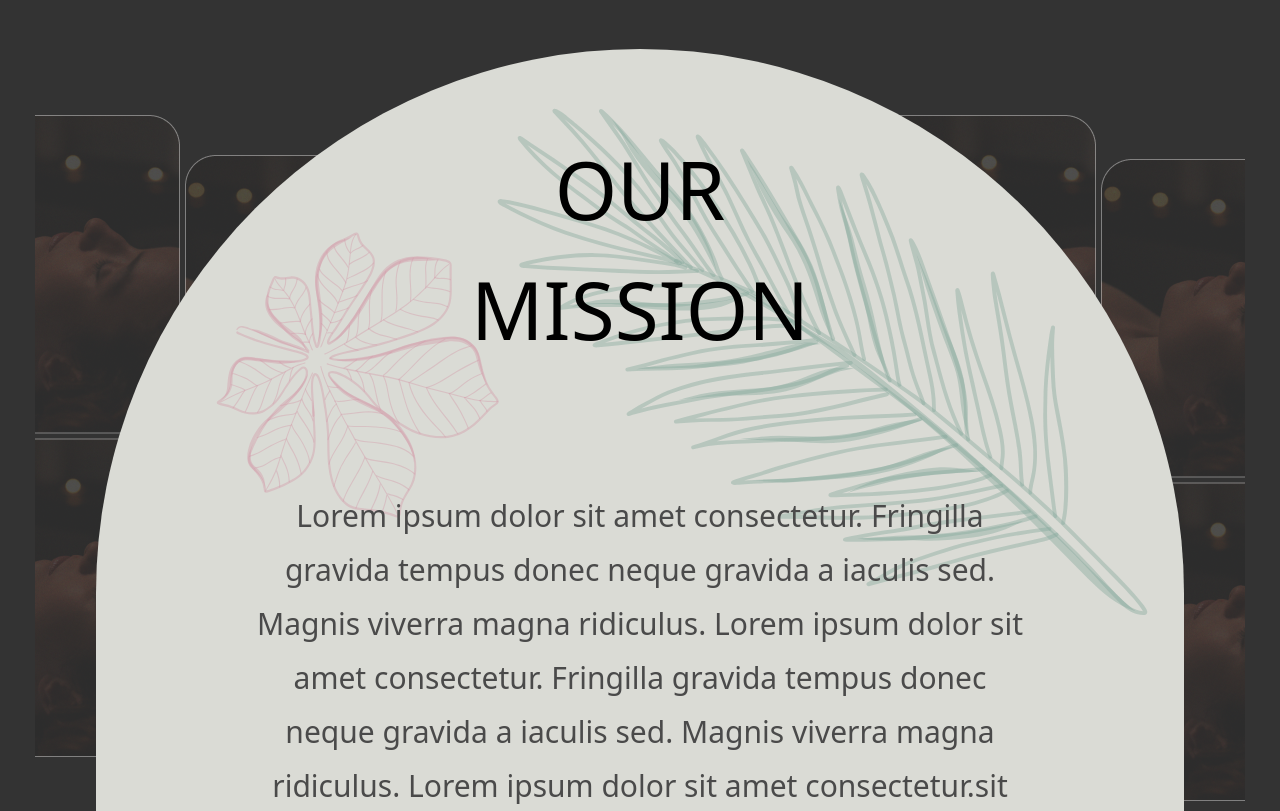
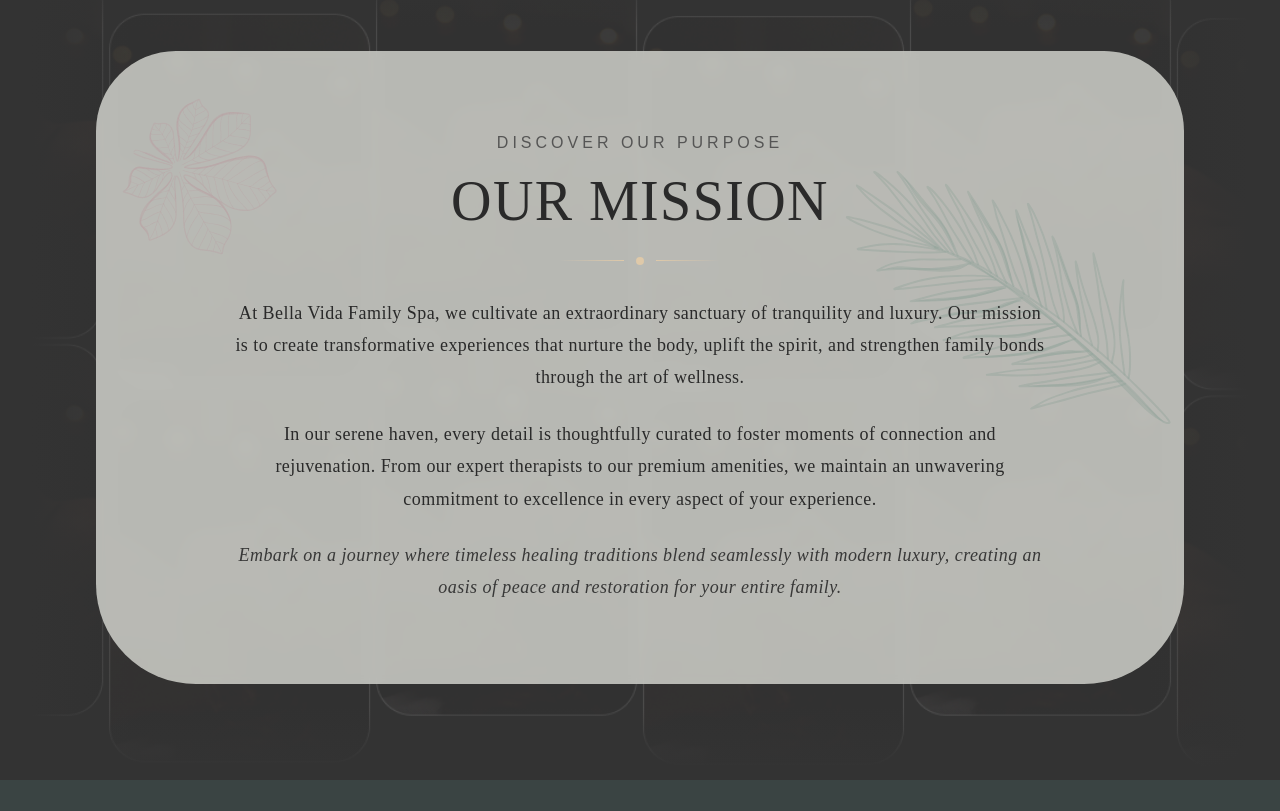
Before and after one commit to saif-sh/Bdev, a React (Vite) app: page /about in a window 1280 px wide. Shown: the part 1829-2640 px from the top of the page. Built offline with nearby package versions, Linux system fonts and the light colour scheme.

Commit message:
about us

```diff
--- a/src/components/OurMission.jsx
+++ b/src/components/OurMission.jsx
@@ -3,50 +3,105 @@ import { backdropimage, pinkleaf, greenleaf } from "../assets";
 
 const OurMission = () => {
   return (
-    <div className="relative flex items-center justify-center min-h-[500px] sm:h-auto md:h-[686px] my-20 sm:my-40 mb-40 sm:mb-80">
-      {/* Backdrop Image */}
-      <div className="absolute inset-0 flex justify-center px-2 sm:px-4 md:px-[35px]">
+    <div className="relative w-full bg-[#333333] py-16 md:py-24">
+      {/* Backdrop Image with Fade Effect */}
+      <div className="absolute left-1/2 -translate-x-1/2 w-[95%] max-w-[1400px] h-[800px] top-1/2 -translate-y-1/2">
+        <div className="relative w-full h-full">
           <img
             src={backdropimage}
-          alt="Backdrop"
-          className="w-full object-cover max-w-[1369px]"
+            alt="Bella Vida Spa Interior"
+            className="w-full h-full object-cover opacity-30 rounded-[40px]"
           />
+          {/* Fade Overlays */}
+          <div className="absolute inset-y-0 left-0 w-[100px] bg-gradient-to-r from-[#333333] to-transparent" />
+          <div className="absolute inset-y-0 right-0 w-[100px] bg-gradient-to-l from-[#333333] to-transparent" />
+          <div className="absolute inset-x-0 top-0 h-[60px] bg-gradient-to-b from-[#333333] to-transparent" />
+          <div className="absolute inset-x-0 bottom-0 h-[60px] bg-gradient-to-t from-[#333333] to-transparent" />
+        </div>
       </div>
 
-      {/* Mission Section */}
-      <div
-        className="relative bg-[#DADBD5] rounded-t-[100px] sm:rounded-t-full rounded-b-[200px] sm:rounded-b-[500px] w-[95%] sm:w-[90%] md:w-[85%] max-w-[1200px] h-auto p-4 sm:p-8 md:p-[80px] overflow-hidden mt-20 sm:mt-40"
-      >
-        {/* Pink Leaf SVG */}
+      {/* Mission Content Container */}
+      <div className="relative flex items-center justify-center">
+        <div className="relative bg-[#DADBD5]/80 backdrop-blur-sm
+                      rounded-t-[40px] xs:rounded-t-[50px] sm:rounded-t-[80px]
+                      rounded-b-[60px] xs:rounded-b-[70px] sm:rounded-b-[100px]
+                      w-[95%] sm:w-[90%] md:w-[85%] max-w-[1200px]
+                      p-6 sm:p-10 md:p-16 lg:p-20
+                      mx-auto overflow-hidden">
+          {/* Decorative Leaves */}
           <img
             src={pinkleaf}
-          alt="Pink Leaf"
-          className="absolute w-[100px] h-[110px] sm:w-[150px] sm:h-[160px] md:w-[330px] md:h-[350px] top-[30px] sm:top-[50px] md:top-[150px] left-[20px] sm:left-[50px] md:left-[90px] z-0"
+            alt=""
+            role="presentation"
+            className="absolute w-[50px] xs:w-[70px] sm:w-[120px] md:w-[180px]
+                     h-[60px] xs:h-[80px] sm:h-[130px] md:h-[190px]
+                     top-[15px] xs:top-[20px] sm:top-[30px]
+                     left-[-5px] xs:left-[-10px] sm:left-[10px]
+                     z-0 opacity-40 sm:opacity-50 mix-blend-multiply"
           />
-
-        {/* Green Leaf SVG */}
           <img
             src={greenleaf}
-          alt="Green Leaf"
-          className="absolute opacity-70 w-[200px] h-[400px] sm:w-[300px] sm:h-[600px] md:w-[800px] md:h-[1600px] top-[-150px] sm:top-[-200px] md:top-[-480px] right-[10px] sm:right-[20px] md:right-[-50px] z-0"
+            alt=""
+            role="presentation"
+            className="absolute opacity-30 sm:opacity-40 mix-blend-multiply
+                     w-[100px] xs:w-[130px] sm:w-[250px] md:w-[400px]
+                     h-[200px] xs:h-[260px] sm:h-[500px] md:h-[800px]
+                     top-[-60px] xs:top-[-80px] sm:top-[-150px]
+                     right-[-15px] xs:right-[-20px] sm:right-[-30px] z-0"
           />
 
           {/* Content */}
-        <div className="relative z-10 text-center">
-          <h1
-            className="text-[32px] sm:text-[40px] md:text-[80px] font-[Mongolian Baiti] text-black"
-          >
-            OUR <br/> MISSION
-          </h1>
-          <p
-            className="leading-relaxed text-[14px] sm:text-[16px] md:text-[30px] px-4 sm:px-20 py-10 sm:py-20 font-[Mongolian Baiti] font-[450] text-[#4a4a4a] mt-[10px] sm:mt-[20px] md:mt-[40px] md:leading-[180%] md:tracking-[5%]"
-          >
-            Lorem ipsum dolor sit amet consectetur. Fringilla gravida tempus donec
-            neque gravida a iaculis sed. Magnis viverra magna ridiculus. Lorem
-            ipsum dolor sit amet consectetur. Fringilla gravida tempus donec
-            neque gravida a iaculis sed. Magnis viverra magna ridiculus. Lorem
-            ipsum dolor sit amet consectetur.sit amet consectetursit amet consectetur
+          <div className="relative z-10 text-center mx-auto">
+            <span className="text-[11px] xs:text-[12px] sm:text-[14px] md:text-[16px]
+                          font-SpaceGrotesk uppercase tracking-[0.15em] xs:tracking-[0.2em]
+                          sm:tracking-[0.25em] text-[#4a4a4a]/90
+                          mb-2 xs:mb-3 sm:mb-4 block">
+              Discover Our Purpose
+            </span>
+            <h2 className="text-[26px] xs:text-[30px] sm:text-[40px] md:text-[56px]
+                         font-MongolianBaiti text-[#2a2a2a]
+                         mb-3 xs:mb-4 sm:mb-6
+                         leading-[1.1] tracking-wide">
+              OUR MISSION
+            </h2>
+            <div className="flex items-center justify-center gap-1.5 xs:gap-2 sm:gap-3
+                         mb-4 xs:mb-5 sm:mb-8">
+              <div className="w-6 xs:w-8 sm:w-12 md:w-16 h-[1px] bg-gradient-to-r from-transparent to-[#dfc9a9]" />
+              <div className="w-1 xs:w-1.5 sm:w-2 h-1 xs:h-1.5 sm:h-2 rounded-full bg-[#dfc9a9]" />
+              <div className="w-6 xs:w-8 sm:w-12 md:w-16 h-[1px] bg-gradient-to-l from-transparent to-[#dfc9a9]" />
+            </div>
+
+            <div className="space-y-4 xs:space-y-5 sm:space-y-6">
+              <p className="text-[13px] xs:text-[14px] sm:text-[16px] md:text-[18px]
+                         px-2 sm:px-6 md:px-10
+                         font-MongolianBaiti text-[#2a2a2a]
+                         leading-[1.6] xs:leading-[1.7] sm:leading-[1.8]
+                         tracking-wide max-w-4xl mx-auto">
+                At Bella Vida Family Spa, we cultivate an extraordinary sanctuary of tranquility
+                and luxury. Our mission is to create transformative experiences that nurture the
+                body, uplift the spirit, and strengthen family bonds through the art of wellness.
               </p>
+
+              <p className="text-[13px] xs:text-[14px] sm:text-[16px] md:text-[18px]
+                         px-2 sm:px-6 md:px-10
+                         font-MongolianBaiti text-[#2a2a2a]
+                         leading-[1.6] xs:leading-[1.7] sm:leading-[1.8]
+                         tracking-wide max-w-4xl mx-auto">
+                In our serene haven, every detail is thoughtfully curated to foster moments of
+                connection and rejuvenation. From our expert therapists to our premium amenities,
+                we maintain an unwavering commitment to excellence in every aspect of your experience.
+              </p>
+
+              <p className="text-[13px] xs:text-[14px] sm:text-[16px] md:text-[18px]
+                         px-2 sm:px-6 md:px-10
+                         font-MongolianBaiti text-[#2a2a2a]/90
+                         leading-[1.6] xs:leading-[1.7] sm:leading-[1.8]
+                         tracking-wide max-w-4xl mx-auto italic">
+                Embark on a journey where timeless healing traditions blend seamlessly with modern
+                luxury, creating an oasis of peace and restoration for your entire family.
+              </p>
+            </div>
+          </div>
         </div>
       </div>
     </div>
--- a/src/pages/About.jsx
+++ b/src/pages/About.jsx
@@ -4,8 +4,8 @@ import { Navdark, AbtHero, SpaBanner, Footer, OurMission, FloatingSocials, Insta
 
 const About = () => {
   useEffect(() => {
-    // Set page title with keywords and branding
-    document.title = "About Bella Vida Family Spa | Luxury Wellness & Spa Services in [Location]";
+    // Set page title
+    document.title = "About Us | Bella Vida Family Spa";
 
     // Handle meta description
     let metaDescription = document.querySelector('meta[name="description"]');
@@ -16,106 +16,12 @@ const About = () => {
     }
     metaDescription.setAttribute(
       'content',
-      "Experience luxury family wellness at Bella Vida Family Spa. Our premium spa services include family massages, couples treatments, and rejuvenating therapies. Discover serenity and relaxation in [Location]'s premier family spa destination."
+      "Learn about our company's mission, values, and the team behind our success. Discover how we're making a difference in the industry."
     );
-
-    // Add keywords meta tag
-    let metaKeywords = document.querySelector('meta[name="keywords"]');
-    if (!metaKeywords) {
-      metaKeywords = document.createElement('meta');
-      metaKeywords.name = 'keywords';
-      document.head.appendChild(metaKeywords);
-    }
-    metaKeywords.setAttribute(
-      'content',
-      "family spa, luxury spa, wellness center, couples massage, spa treatments, family massage, spa services, relaxation therapy, Bella Vida Spa, [Location] spa, premium spa experience"
-    );
-
-    // Add Open Graph meta tags for better social sharing
-    const metaTags = [
-      { property: 'og:title', content: 'Bella Vida Family Spa | Luxury Wellness & Spa Services' },
-      { property: 'og:description', content: 'Experience premium family spa services at Bella Vida. Luxury treatments, rejuvenating therapies, and peaceful relaxation for the whole family.' },
-      { property: 'og:type', content: 'website' },
-      { property: 'og:url', content: window.location.href },
-      { property: 'og:site_name', content: 'Bella Vida Family Spa' },
-      { property: 'og:locale', content: 'en_US' },
-      // Add your actual image URL
-      { property: 'og:image', content: 'https://bellavidaspa.com/images/spa-preview.jpg' }
-    ];
-
-    // Add Twitter Card meta tags
-    const twitterTags = [
-      { name: 'twitter:card', content: 'summary_large_image' },
-      { name: 'twitter:title', content: 'Bella Vida Family Spa | Luxury Wellness & Spa Services' },
-      { name: 'twitter:description', content: 'Experience premium family spa services at Bella Vida. Luxury treatments, rejuvenating therapies, and peaceful relaxation for the whole family.' },
-      // Add your actual image URL
-      { name: 'twitter:image', content: 'https://bellavidaspa.com/images/spa-preview.jpg' }
-    ];
-
-    // Add structured data for local business
-    const structuredData = {
-      "@context": "https://schema.org",
-      "@type": "DaySpa",
-      "name": "Bella Vida Family Spa",
-      "description": "Luxury family spa offering premium wellness and relaxation services.",
-      "image": "https://bellavidaspa.com/images/spa-preview.jpg",
-      // Add your actual address
-      "address": {
-        "@type": "PostalAddress",
-        "streetAddress": "Your Street Address",
-        "addressLocality": "Your City",
-        "addressRegion": "Your State",
-        "postalCode": "Your Zip",
-        "addressCountry": "US"
-      },
-      "geo": {
-        "@type": "GeoCoordinates",
-        "latitude": "YOUR_LATITUDE",
-        "longitude": "YOUR_LONGITUDE"
-      },
-      "url": window.location.origin,
-      "telephone": "YOUR_PHONE_NUMBER",
-      "priceRange": "$$",
-      "openingHours": "Mo-Su 09:00-21:00"
-    };
-
-    // Apply Open Graph and Twitter tags
-    [...metaTags, ...twitterTags].forEach(({ property, name, content }) => {
-      let metaTag = document.querySelector(`meta[${property ? 'property' : 'name'}="${property || name}"]`);
-      if (!metaTag) {
-        metaTag = document.createElement('meta');
-        if (property) metaTag.setAttribute('property', property);
-        if (name) metaTag.setAttribute('name', name);
-        document.head.appendChild(metaTag);
-      }
-      metaTag.setAttribute('content', content);
-    });
-
-    // Add canonical link
-    let canonicalLink = document.querySelector('link[rel="canonical"]');
-    if (!canonicalLink) {
-      canonicalLink = document.createElement('link');
-      canonicalLink.rel = 'canonical';
-      document.head.appendChild(canonicalLink);
-    }
-    canonicalLink.href = window.location.href;
-
-    // Add structured data script
-    let structuredDataScript = document.querySelector('#structured-data');
-    if (!structuredDataScript) {
-      structuredDataScript = document.createElement('script');
-      structuredDataScript.id = 'structured-data';
-      structuredDataScript.type = 'application/ld+json';
-      document.head.appendChild(structuredDataScript);
-    }
-    structuredDataScript.textContent = JSON.stringify(structuredData);
 
     // Cleanup function
     return () => {
-      document.title = 'Bella Vida Family Spa';
-      if (structuredDataScript) {
-        structuredDataScript.remove();
-      }
+      document.title = 'Bella Vida Family Spa'; // Updated company name in cleanup
     };
   }, []);
 
--- a/src/pages/NotFound.jsx
+++ /dev/null
@@ -1,32 +0,0 @@
-import React from 'react';
-import { Link } from 'react-router-dom';
-
-const NotFound = () => {
-  return (
-    <div className="min-h-screen flex items-center justify-center bg-gray-100">
-      <div className="text-center p-8">
-        <h1 className="text-6xl font-bold text-gray-800 mb-4">404</h1>
-        <h2 className="text-2xl font-semibold text-gray-600 mb-4">Page Not Found</h2>
-        <p className="text-gray-500 mb-8">
-          The page you're looking for doesn't exist or has been moved.
-        </p>
-        <div className="space-x-4">
-          <Link
-            to="/"
-            className="bg-blue-500 text-white px-6 py-2 rounded-lg hover:bg-blue-600 transition-colors"
-          >
-            Go Home
-          </Link>
-          <Link
-            to="/contacts"
-            className="bg-gray-500 text-white px-6 py-2 rounded-lg hover:bg-gray-600 transition-colors"
-          >
-            Contact Us
-          </Link>
-        </div>
-      </div>
-    </div>
-  );
-};
-
-export default NotFound;
```
Lines whose indentation alone changed are shown as unchanged.
